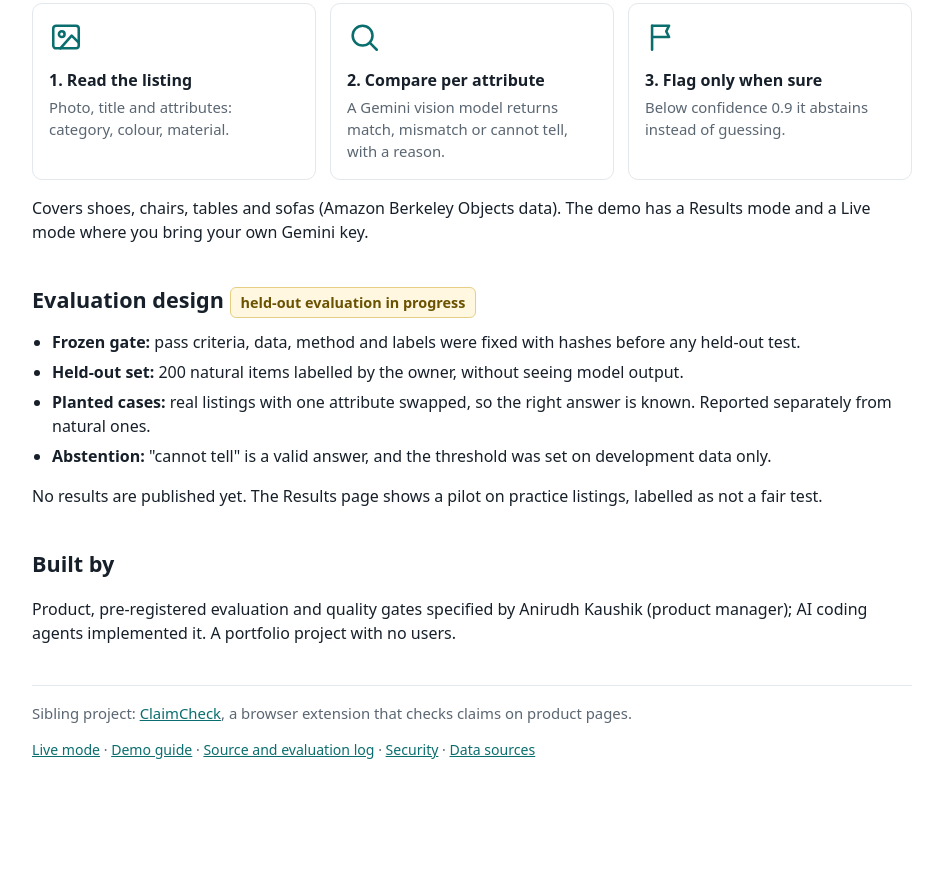
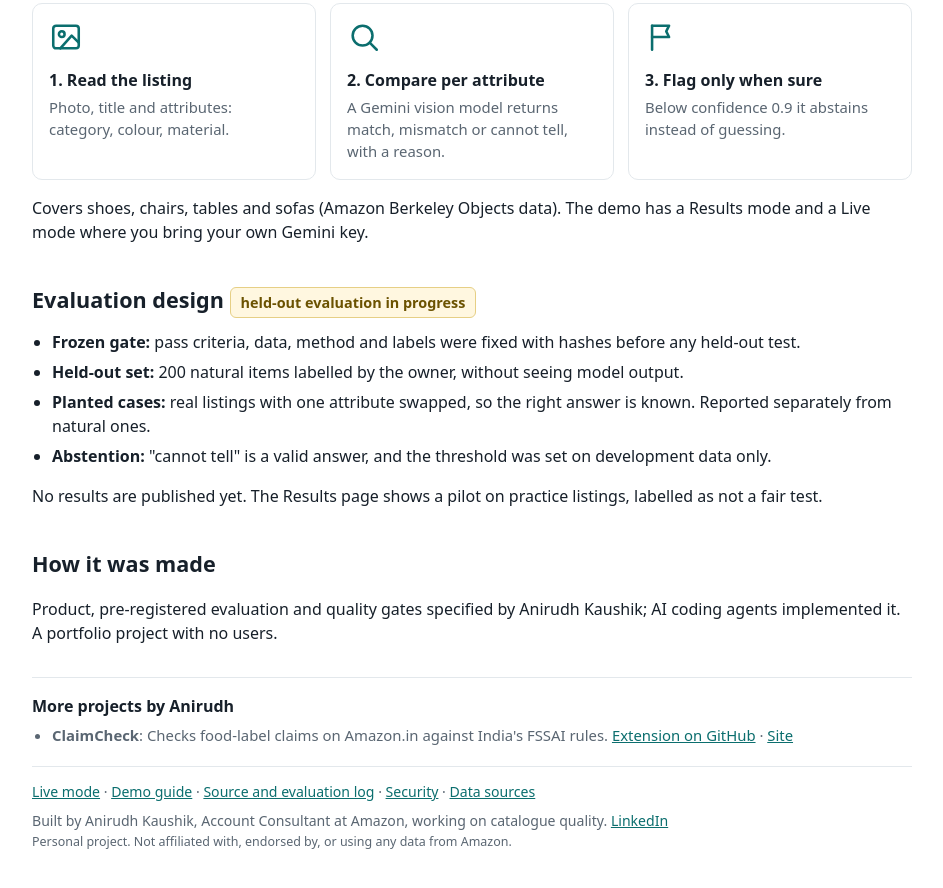
Before and after one commit to AnirudhKaushik0211/listing-mismatch, a website: page index.html in a window 1280 px wide. Shown: the part 881-1769 px from the top of the page, without its empty margins (168-1111 px from the left). Before the commit the page ends 1681 px from the top, so only its background shows below. Drawn offline with Linux system fonts and the light colour scheme.

Commit message:
docs: author footer and link to ClaimCheck
Merges the 'Built by' section and sibling line into one footer with LinkedIn and disclaimer; demo untouched. verified: headless Edge render shows footer and links, no page console errors; check-staging-authors ok; no private strings.

```diff
--- a/index.html
+++ b/index.html
@@ -61,12 +61,12 @@
 </ul>
 <p>No results are published yet. The Results page shows a pilot on practice listings, labelled as not a fair test.</p>
 
-<h2>Built by</h2>
-<p>Product, pre-registered evaluation and quality gates specified by Anirudh Kaushik (product manager); AI coding agents implemented it. A portfolio project with no users.</p>
-
-<p class="sib">Sibling project: <a href="https://github.com/AnirudhKaushik0211/ClaimCheck-extension">ClaimCheck</a>, a browser extension that checks claims on product pages.</p>
-<footer>
-<a href="demo/live.html">Live mode</a> · <a href="docs/DEMO-GUIDE.md">Demo guide</a> · <a href="https://github.com/AnirudhKaushik0211/listing-mismatch">Source and evaluation log</a> · <a href="docs/SECURITY.md">Security</a> · <a href="DATA-SOURCES.md">Data sources</a>
+<h2>How it was made</h2>
+<p>Product, pre-registered evaluation and quality gates specified by Anirudh Kaushik; AI coding agents implemented it. A portfolio project with no users.</p>
+<section class="more"><h2>More projects by Anirudh</h2><ul><li><strong>ClaimCheck</strong>: Checks food-label claims on Amazon.in against India&#39;s FSSAI rules. <a href="https://github.com/AnirudhKaushik0211/ClaimCheck-extension">Extension on GitHub</a> · <a href="https://anirudhkaushik0211.github.io/ClaimCheck-audit/">Site</a></li></ul></section>
+<footer class="author">
+<p class="nav"><a href="demo/live.html">Live mode</a> · <a href="docs/DEMO-GUIDE.md">Demo guide</a> · <a href="https://github.com/AnirudhKaushik0211/listing-mismatch">Source and evaluation log</a> · <a href="docs/SECURITY.md">Security</a> · <a href="DATA-SOURCES.md">Data sources</a></p>
+<p>Built by Anirudh Kaushik, Account Consultant at Amazon, working on catalogue quality. <a href="https://www.linkedin.com/in/anirudh-kaushik0211/">LinkedIn</a></p><p class="fine">Personal project. Not affiliated with, endorsed by, or using any data from Amazon.</p>
 </footer>
 </main>
 </body>
--- a/landing.css
+++ b/landing.css
@@ -26,4 +26,11 @@ ul.plain{padding-left:20px;margin:0}
 ul.plain li{margin:6px 0}
 .sib{border-top:1px solid var(--line);margin-top:40px;padding-top:16px;color:var(--mute);font-size:.93rem}
 footer{font-size:.88rem;color:var(--mute);margin-top:12px}
+.more{border-top:1px solid var(--line);margin-top:32px;padding-top:4px;font-size:.93rem;color:var(--mute)}
+.more h2{font-size:1rem;margin:12px 0 6px;color:var(--ink)}
+.more ul{padding-left:20px;margin:0}
+footer.author{border-top:1px solid var(--line);margin-top:20px;padding-top:12px}
+footer.author p{margin:2px 0}
+footer.author .nav{margin-bottom:8px}
+footer.author .fine{font-size:.78rem}
 @media(max-width:640px){.cols{grid-template-columns:1fr}.hero h1{font-size:1.7rem}.tag{font-size:1.1rem}}
```
Also changed, not shown: README.md.
